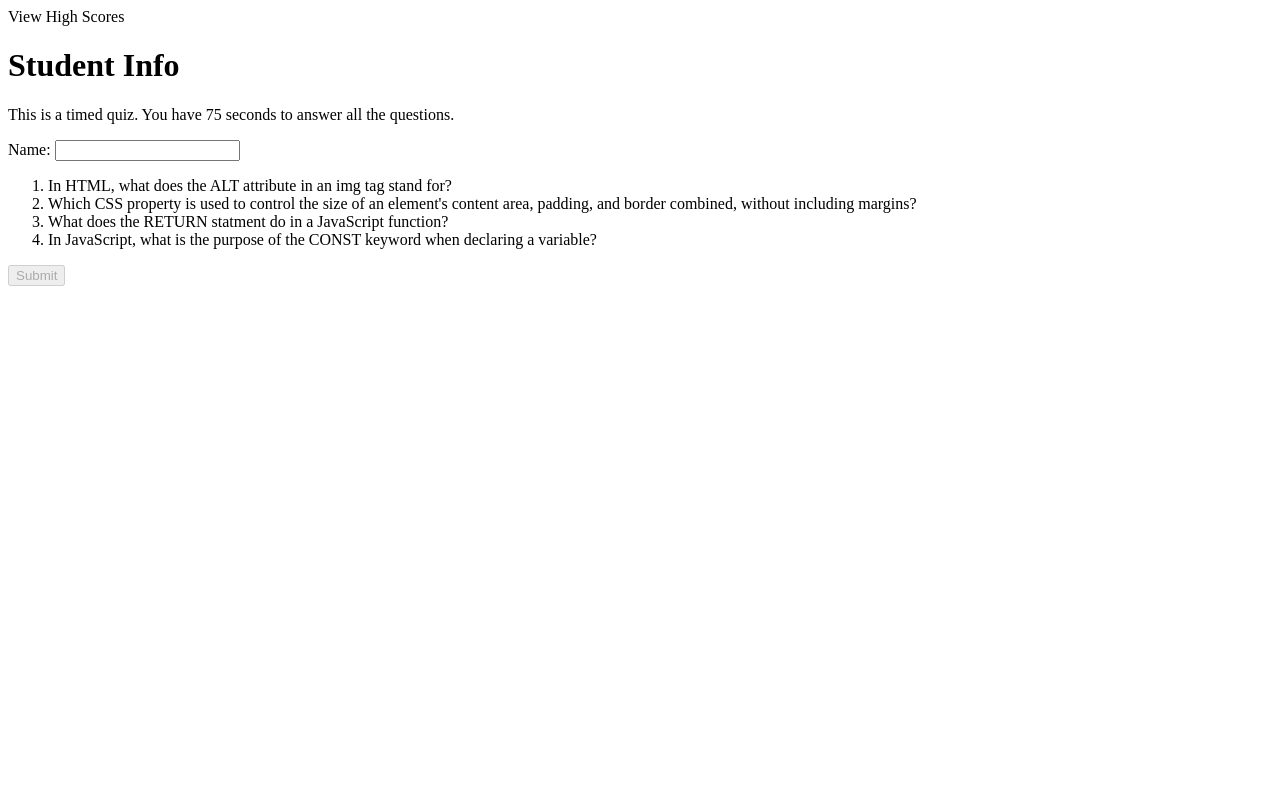
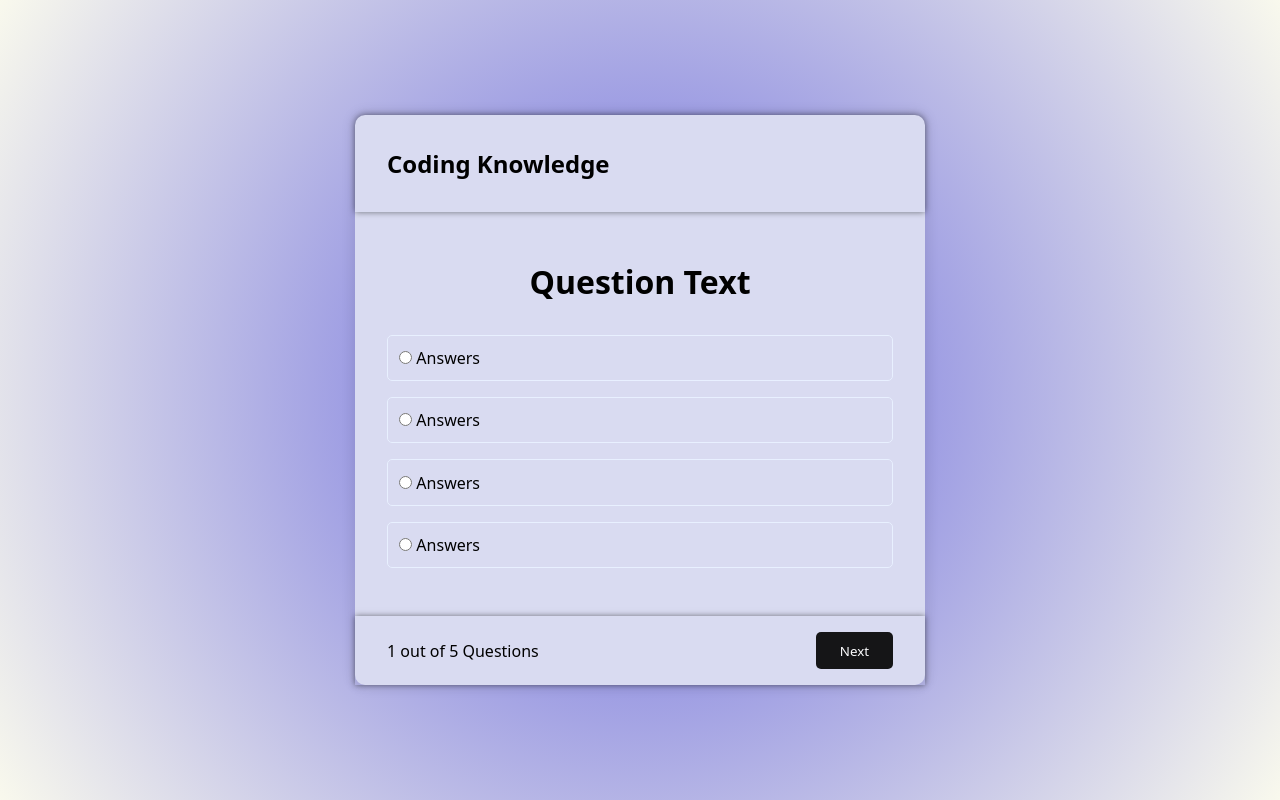
Before and after one commit to Cpanelli/Code-Quiz, a plain HTML site: page index.html in a window 1280 px wide. Drawn offline with Linux system fonts and the light colour scheme.

Commit message:
I started the whole thing over from scratch. Messed something up didnt like what was going on. Here is NEW HTML NEW CSS. Gonna start on JS now

```diff
--- a/index.html
+++ b/index.html
@@ -4,25 +4,40 @@
     <meta charset="UTF-8" />
     <meta name="viewport" content="width=device-width, initial-scale=1.0" />
     <link rel="stylesheet" href="style.css" />
-    <title>Coding Knowledge</title>
+    <title>Document</title>
   </head>
   <body>
-    <nav>View High Scores</nav>
-    <h1 id="student-info">Student Info</h1>
-    <p>
-      This is a timed quiz. You have 75 seconds to answer all the questions.
-    </p>
-    <div class="info">
-      <label for="student-name">Name:</label>
-      <input type="text" name="'student-name" id="student-name" />
+    <div class="quiz-container" id="quiz">
+      <div class="quiz-header">
+        <h2 class="header-text">Coding Knowledge</h2>
+      </div>
+      <div class="quiz-body">
+        <h2 id="question">Question Text</h2>
+        <ul>
+          <li>
+            <input type="radio" name="answer" id="a" class="answer" />
+            <label for="a" id="a_text">Answers</label>
+          </li>
+          <li>
+            <input type="radio" name="answer" id="b" class="answer" />
+            <label for="b" id="b_text">Answers</label>
+          </li>
+          <li>
+            <input type="radio" name="answer" id="c" class="answer" />
+            <label for="c" id="c_text">Answers</label>
+          </li>
+          <li>
+            <input type="radio" name="answer" id="d" class="answer" />
+            <label for="d" id="d_text">Answers</label>
+          </li>
+        </ul>
+      </div>
+      <div class="quiz-footer">
+      <div class="quiz-details">1 out of 5 Questions</div>
+      <button type="button" id="button">Next</button>
     </div>
-    <ol id="questions">
-        <li>In HTML, what does the ALT attribute in an img tag stand for?</li>
-        <li>Which CSS property is used to control the size of an element's content area, padding, and border combined, without including margins?</li>
-        <li>What does the RETURN statment do in a JavaScript function?</li>
-        <li>In JavaScript, what is the purpose of the CONST keyword when declaring a variable?</li>
-    </ol>
-    <input type="submit" value="Submit" disabled>
+</div>
+
     <script src="script.js"></script>
   </body>
 </html>
--- a/style.css
+++ b/style.css
@@ -0,0 +1,92 @@
+* {
+  padding: 0;
+  margin: 0;
+  box-sizing: border-box;
+}
+body {
+  background: rgb(102, 101, 221);
+  background: radial-gradient(
+    circle,
+    rgba(102, 101, 221, 1) 0%,
+    rgba(249, 249, 237, 1) 100%
+  );
+  display: flex;
+  align-items: center;
+  justify-content: center;
+  height: 100vh;
+  overflow: hidden;
+  font-family: system-ui, -apple-system, BlinkMacSystemFont, "Segoe UI", Roboto,
+    Oxygen, Ubuntu, Cantarell, "Open Sans", "Helvetica Neue", sans-serif;
+}
+
+.quiz-container {
+  background-color: #d9dbf1;
+  border-radius: 10px;
+  box-shadow: 0 0 13px 2px rgba(0, 5, 0, 0.1);
+  max-width: 570px;
+  width: 100%;
+}
+.quiz-header {
+  display: flex;
+  align-items: center;
+  padding: 2rem 2rem;
+  box-shadow: 0px 0px 6px rgba(0, 5, 0, 0.5);
+  border-top-right-radius: 10px;
+  border-top-left-radius: 10px;
+}
+
+.quiz-header h2 {
+  font-size: 1.5rem;
+}
+.quiz-body {
+  padding: 2rem 2rem;
+}
+.quiz-body h2 {
+  font-size: 2rem;
+  padding: 1rem 0;
+  font-weight: 553;
+  text-align: center;
+  margin: 0;
+}
+.quiz-body ul {
+  list-style: none;
+  padding: 0;
+}
+.quiz-body ul li {
+  margin: 1rem 0;
+  font-size: 1rem;
+  border: 1px solid #e8f0ff;
+  cursor: pointer;
+  padding: 0.7rem;
+  border-radius: 5px;
+}
+
+quiz-body ul li label{
+    cursor: pointer;
+    padding: 0 0.4rem;
+}
+
+.quiz-footer{
+    display: flex;
+    align-items: center;
+    justify-content: space-between;
+    padding: 1rem 2rem;
+    box-shadow: 0px 0px 6px rgba(0, 5, 0, 0.5);
+}
+
+.quiz-footer button {
+     padding: 0.6rem 1.5rem;
+     background-color: black;
+     outline: none;
+     border: 0;
+     cursor: pointer;
+     font-family: system-ui, -apple-system, BlinkMacSystemFont, 'Segoe UI', Roboto, Oxygen, Ubuntu, Cantarell, 'Open Sans', 'Helvetica Neue', sans-serif;
+     border-radius: 5px;
+     color: white;
+     opacity: 0.9;
+     transition: all 0.3s ease-in;
+}
+
+.quiz-footer button:hover{
+    opacity: 1;
+}
```
Also changed, not shown: index.js (deleted, +0 -99 lines), script.js (added).
